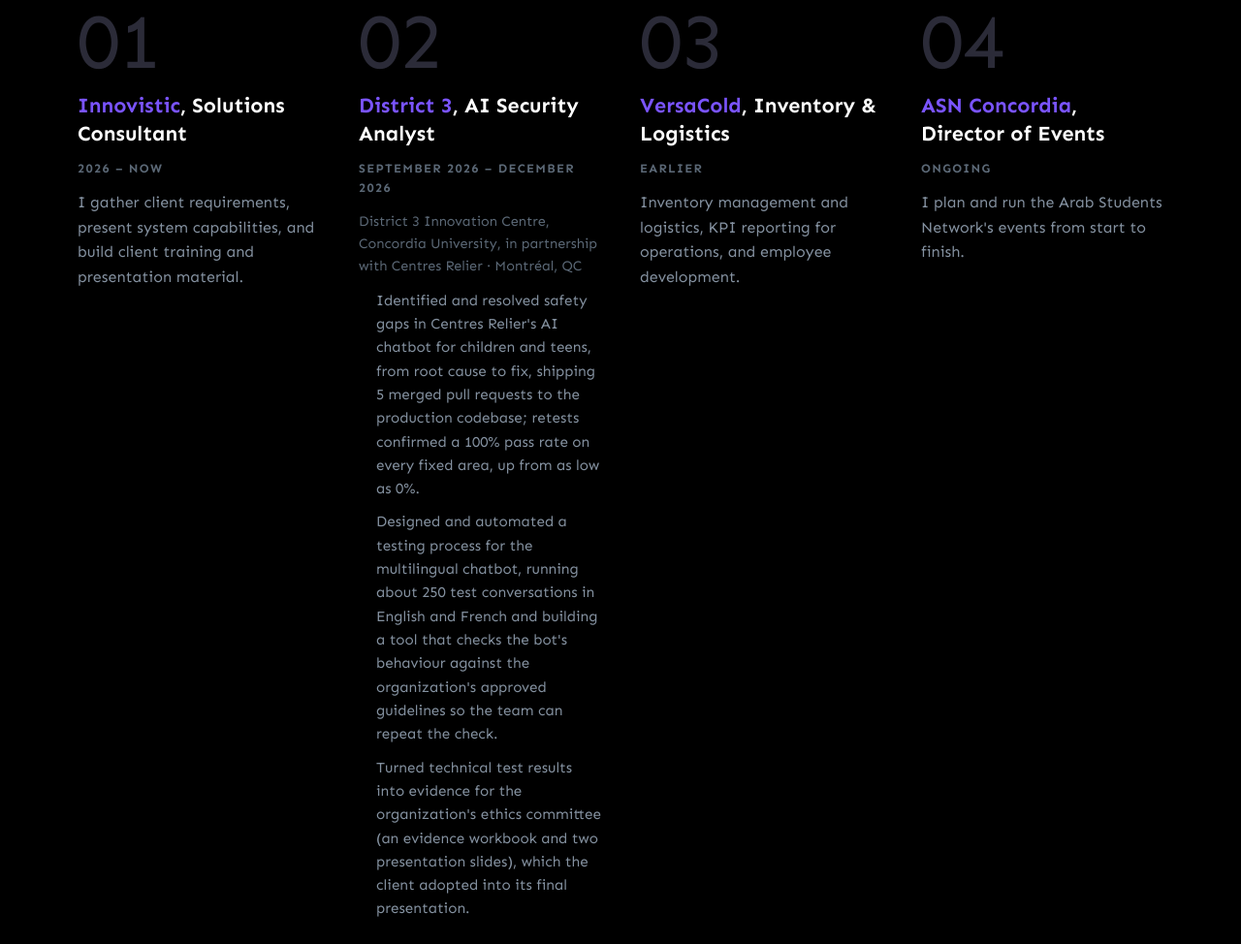
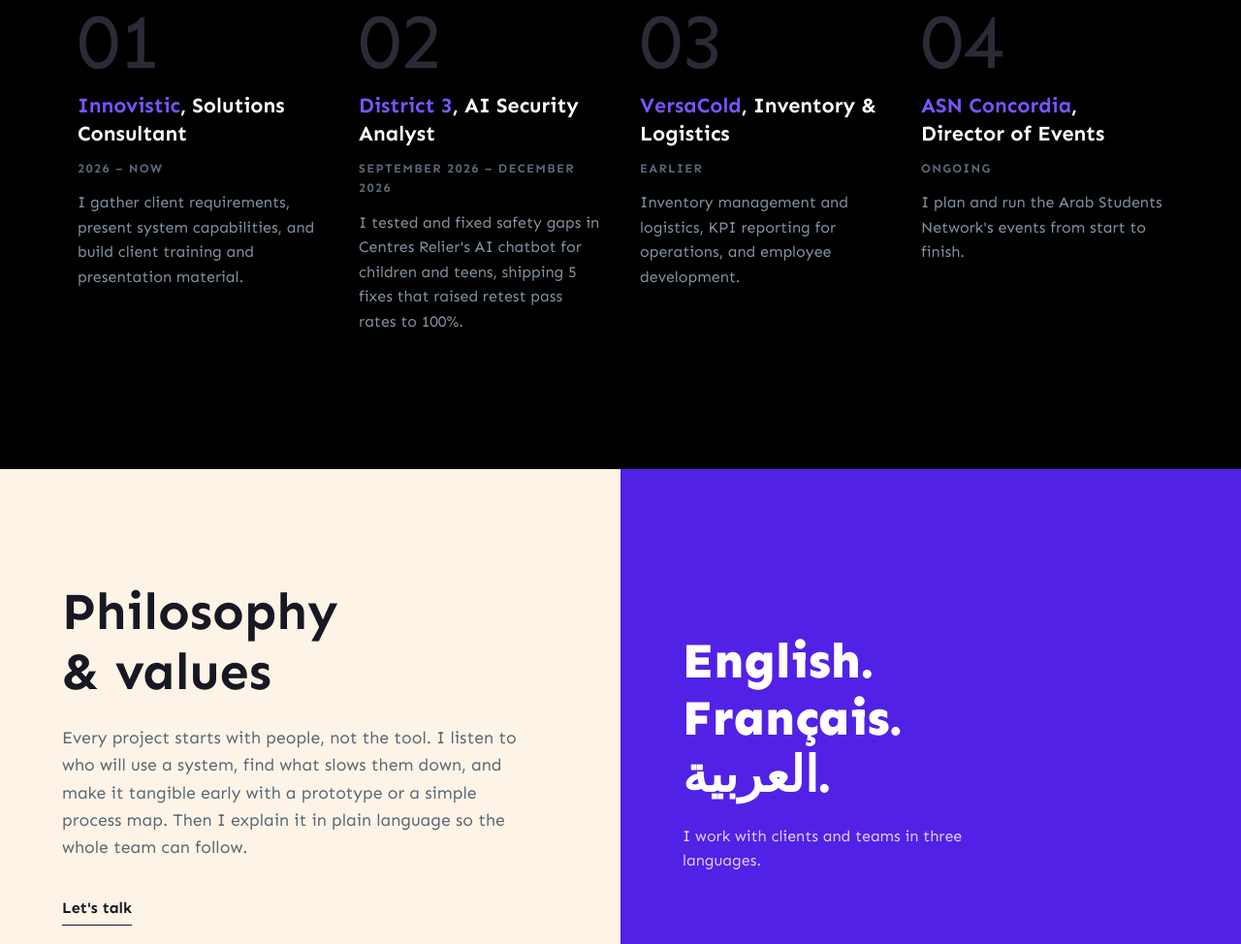
Before and after one commit to HasanA883/portfolio, a plain HTML site: page index.html in a window 1280 px wide. Shown: the part 1246-2220 px from the top of the page at 97% size. Drawn offline with Linux system fonts and the light colour scheme.

Commit message:
Shorten District 3 description to match other entries
Co-Authored-By: Claude Opus 5.5 <noreply@anthropic.com>
Claude-Session: https://claude.ai/code/session_012vUKiPaJQ23dP9PazcCqxA

```diff
--- a/index.html
+++ b/index.html
@@ -78,9 +78,6 @@ header{position:sticky;top:env(safe-area-inset-top,0px);z-index:20;background:va
 .exp h3 span{color:var(--accent-hi)}
 .exp .yr{font-size:.8rem;letter-spacing:.1em;text-transform:uppercase;color:var(--dim);font-weight:700}
 .exp p{color:var(--grey)}
-.exp .org-line{font-size:.9rem;color:var(--dim)}
-.exp-points{margin:0;padding-left:18px;display:grid;gap:10px;color:var(--grey);font-size:.95rem}
-.exp-points li::marker{color:var(--accent-hi)}
 
 /* Values: light split */
 .values{display:grid;grid-template-columns:minmax(0,1fr) minmax(0,1fr)}
@@ -209,12 +206,7 @@ footer{background:var(--navy);padding-block:40px}
           <span class="num">02</span>
           <h3><span>District 3</span>, AI Security Analyst</h3>
           <span class="yr">September 2026 – December 2026</span>
-          <p class="org-line">District 3 Innovation Centre, Concordia University, in partnership with Centres Relier · Montréal, QC</p>
-          <ul class="exp-points">
-            <li>Identified and resolved safety gaps in Centres Relier's AI chatbot for children and teens, from root cause to fix, shipping 5 merged pull requests to the production codebase; retests confirmed a 100% pass rate on every fixed area, up from as low as 0%.</li>
-            <li>Designed and automated a testing process for the multilingual chatbot, running about 250 test conversations in English and French and building a tool that checks the bot's behaviour against the organization's approved guidelines so the team can repeat the check.</li>
-            <li>Turned technical test results into evidence for the organization's ethics committee (an evidence workbook and two presentation slides), which the client adopted into its final presentation.</li>
-          </ul>
+          <p>I tested and fixed safety gaps in Centres Relier's AI chatbot for children and teens, shipping 5 fixes that raised retest pass rates to 100%.</p>
         </li>
         <li>
           <span class="num">03</span>
```
